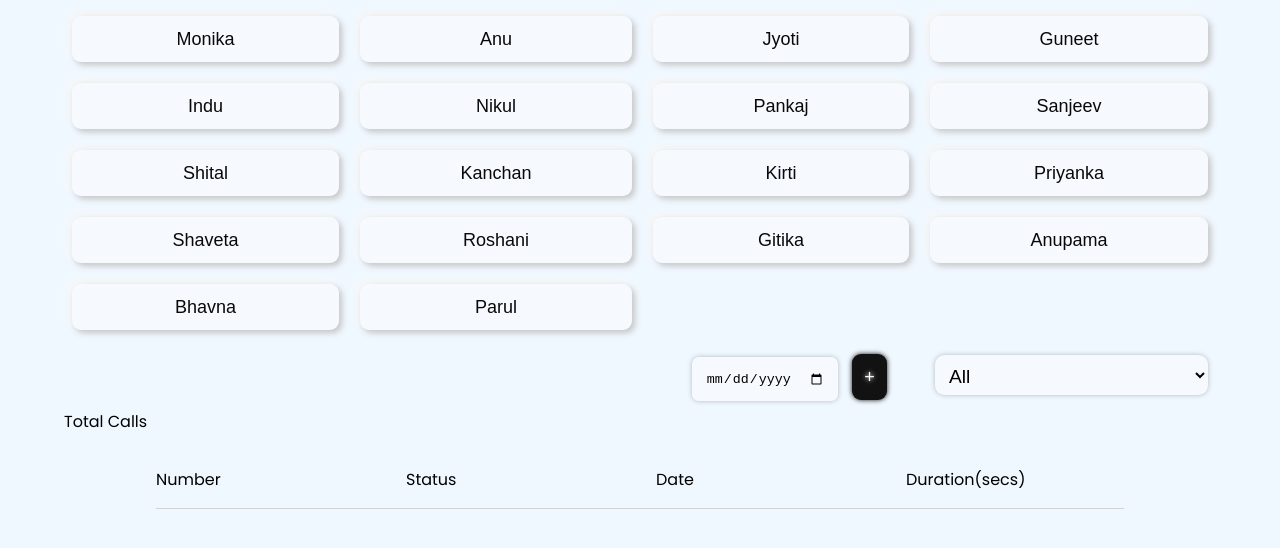
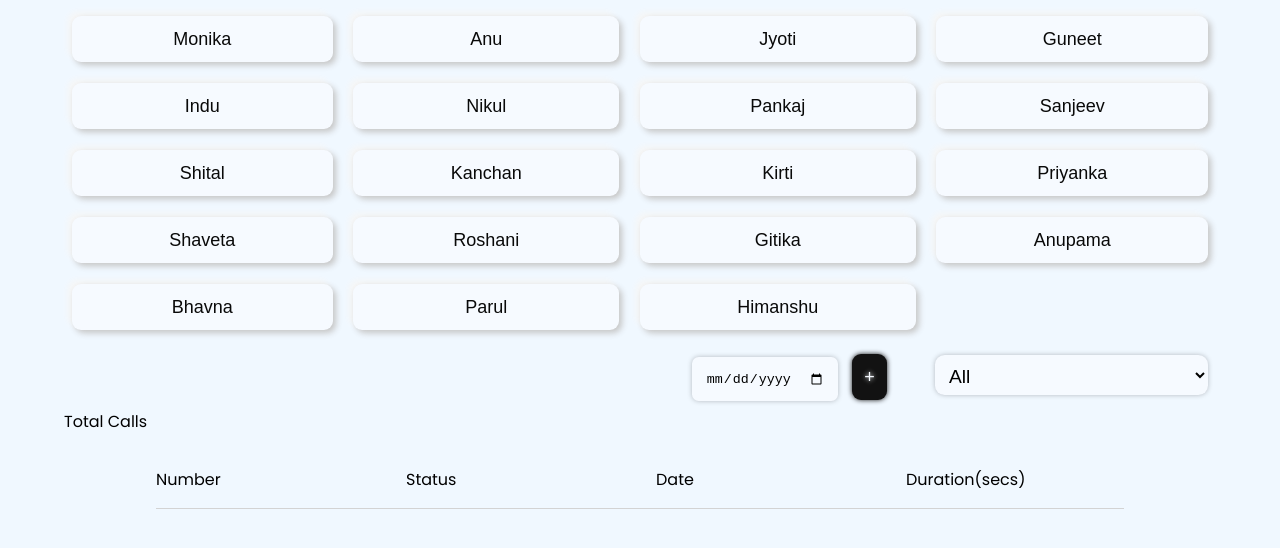
Before and after one commit to tanbir-create/ayurveda-calls, a plain HTML site: page index.html in a window 1280 px wide. Drawn offline with nearby package versions, Linux system fonts and the light colour scheme.

Commit message:
Update index.html

```diff
--- a/index.html
+++ b/index.html
@@ -42,6 +42,8 @@
         <button class="btn" id="bhavna" >Bhavna</button>
 
 <button class="btn" id="parul" >Parul</button>
+        <button class="btn" id="himanshu" >Himanshu</button>
+
 </div>
 
 
```
